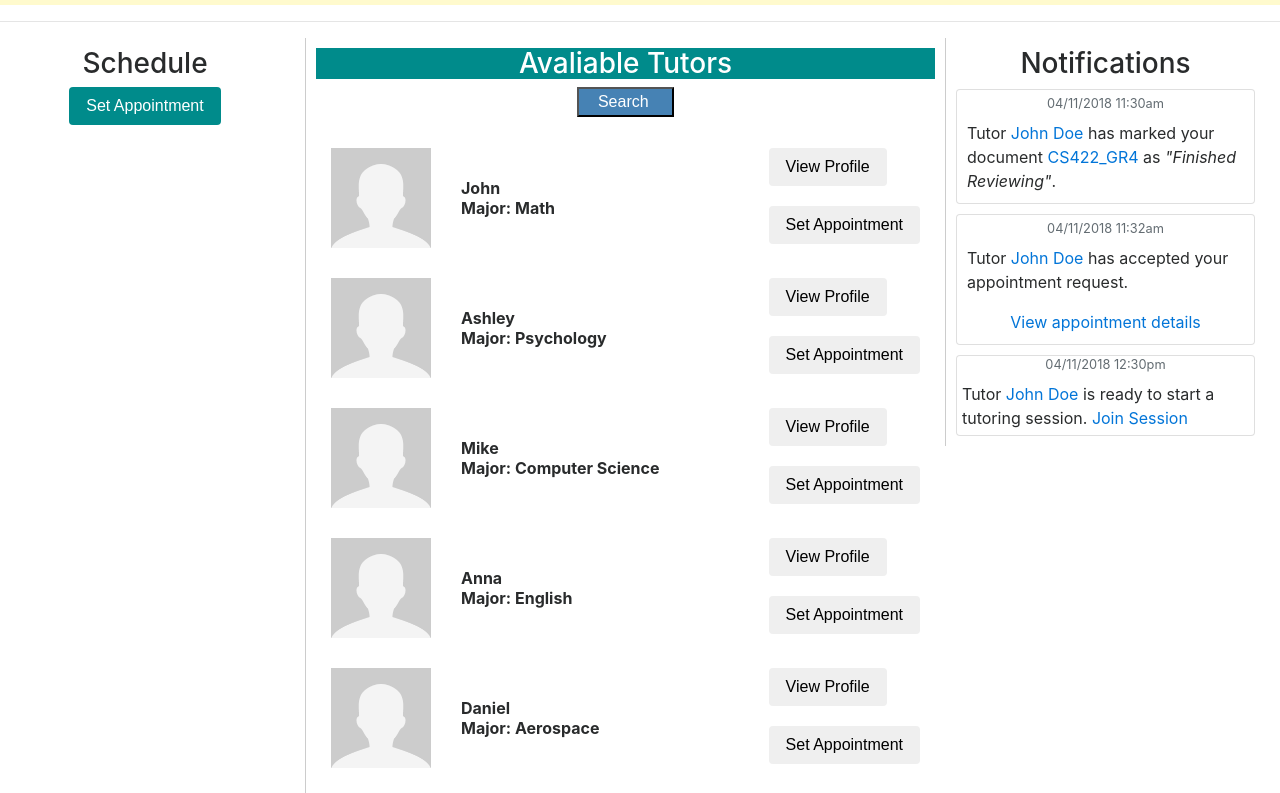
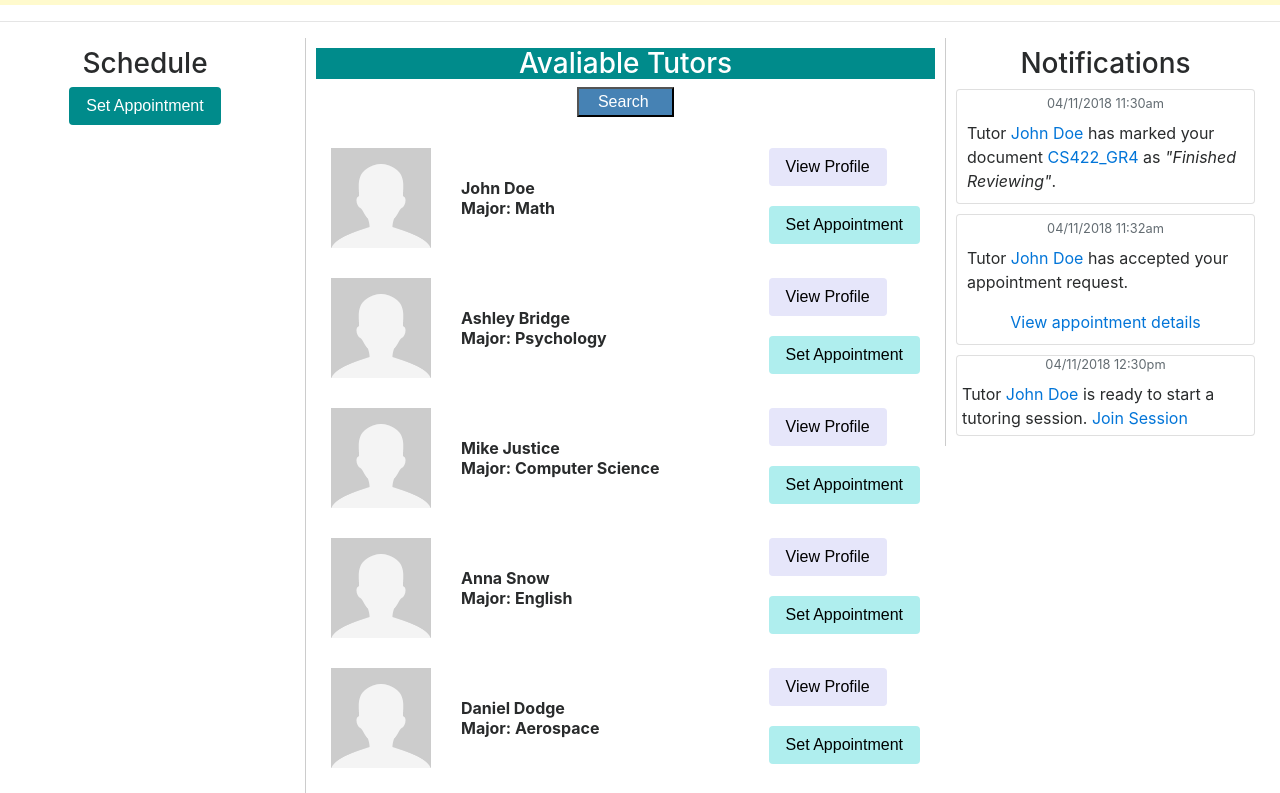
Before and after one commit to michaelwilkie/OnlineWritingCenter, a website: page tutor.html in a window 1280 px wide. Shown: the part 75-868 px from the top of the page. Drawn offline with nearby package versions, Linux system fonts and the light colour scheme.

Commit message:
addded come color

```diff
--- a/tutor.html
+++ b/tutor.html
@@ -9,7 +9,7 @@
 <body>
   <!-- navbar   -->
   <nav class="navbar navbar-expand-lg navbar-toggleable-md navbar-light bg-light" style="background-color:lemonchiffon">
-  	<a class="navbar-brand" href="index.html"><h2>Online Writing Center</h2></a>
+  	<a class="navbar-brand" href="#"><h2>Online Writing Center</h2></a>
 	  <button class="navbar-toggler" type="button" data-toggle="collapse" data-target="#navbarSupportedContent" aria-controls="navbarSupportedContent" aria-expanded="false" aria-label="Toggle navigation">
 	    <span class="navbar-toggler-icon"></span>
 	  </button>
@@ -65,13 +65,13 @@
             <div class="tutor" >
                 <!-- List of Tutors -->
                 <div>
-                    <table class="tutor-table" style="border:teal;">
+                    <table class="tutor-table">
                         <tr style="padding:15px;">
                             <th style="padding:15px;"><img class="profileImg" src="anon.png" ></th>
-                            <th style="padding:15px; width: 50%;">John<br/>Major: Math</th>
+                            <th style="padding:15px; width: 50%;">John Doe<br/>Major: Math</th>
                             <th style="padding:15px; float:left;">
-                                <button class="btn">View Profile</button><br/><br/>
-                                <button class="btn">Set Appointment</button>
+                                <button class="btn" style="background-color:lavender">View Profile</button><br/><br/>
+                                <button class="btn" style="background-color:paleturquoise;">Set Appointment</button>
                             </th>
                         </tr>
                     </table>
@@ -81,10 +81,10 @@
 <table>
                         <tr style="padding:15px;">
                             <th style="padding:15px;"><img class="profileImg" src="anon.png" ></th>
-                            <th style="padding:15px; width: 50%;">Ashley<br/>Major: Psychology</th>
+                            <th style="padding:15px; width: 50%;">Ashley Bridge<br/>Major: Psychology</th>
                             <th style="padding:15px; float:left;">
-                                <button class="btn">View Profile</button><br/><br/>
-                                <button class="btn">Set Appointment</button>
+                                <button class="btn" style="background-color:lavender">View Profile</button><br/><br/>
+                                <button class="btn" style="background-color:paleturquoise">Set Appointment</button>
                             </th>
                         </tr>
                     </table>
@@ -94,10 +94,10 @@
                     <table>
                         <tr style="padding:15px;">
                             <th style="padding:15px;"><img class="profileImg" src="anon.png" ></th>
-                            <th style="padding:15px; width: 50%;">Mike<br/>Major: Computer Science</th>
+                            <th style="padding:15px; width: 50%;">Mike Justice<br/>Major: Computer Science</th>
                             <th style="padding:15px; float:left;">
-                                <button class="btn">View Profile</button><br/><br/>
-                                <button class="btn">Set Appointment</button>
+                                <button class="btn" style="background-color:lavender">View Profile</button><br/><br/>
+                                <button class="btn" style="background-color:paleturquoise">Set Appointment</button>
                             </th>
                         </tr>
                     </table>
@@ -107,10 +107,10 @@
                     <table>
                         <tr style="padding:15px;">
                             <th style="padding:15px;"><img class="profileImg" src="anon.png" ></th>
-                            <th style="padding:15px; width: 50%;">Anna<br/>Major: English</th>
+                            <th style="padding:15px; width: 50%;">Anna Snow<br/>Major: English</th>
                             <th style="padding:15px; float:left;">
-                                <button class="btn">View Profile</button><br/><br/>
-                                <button class="btn">Set Appointment</button>
+                                <button class="btn" style="background-color:lavender">View Profile</button><br/><br/>
+                                <button class="btn" style="background-color:paleturquoise">Set Appointment</button>
                             </th>
                         </tr>
                     </table>
@@ -120,10 +120,10 @@
                         <table>
                             <tr style="padding:15px;">
                                 <th style="padding:15px;"><img class="profileImg" src="anon.png" ></th>
-                                <th style="padding:15px; width: 50%;">Daniel<br/>Major: Aerospace</th>
+                                <th style="padding:15px; width: 50%;">Daniel Dodge<br/>Major: Aerospace</th>
                                 <th style="padding:15px; float:left;">
-                                    <button class="btn">View Profile</button><br/><br/>
-                                    <button class="btn">Set Appointment</button>
+                                    <button class="btn" style="background-color:lavender">View Profile</button><br/><br/>
+                                    <button class="btn" style="background-color:paleturquoise">Set Appointment</button>
                                 </th>
                             </tr>
                         </table>
```
Also changed, not shown: index.html (+1 -1 lines), tutors.html (+1 -1 lines). Lines whose indentation alone changed are shown as unchanged.
